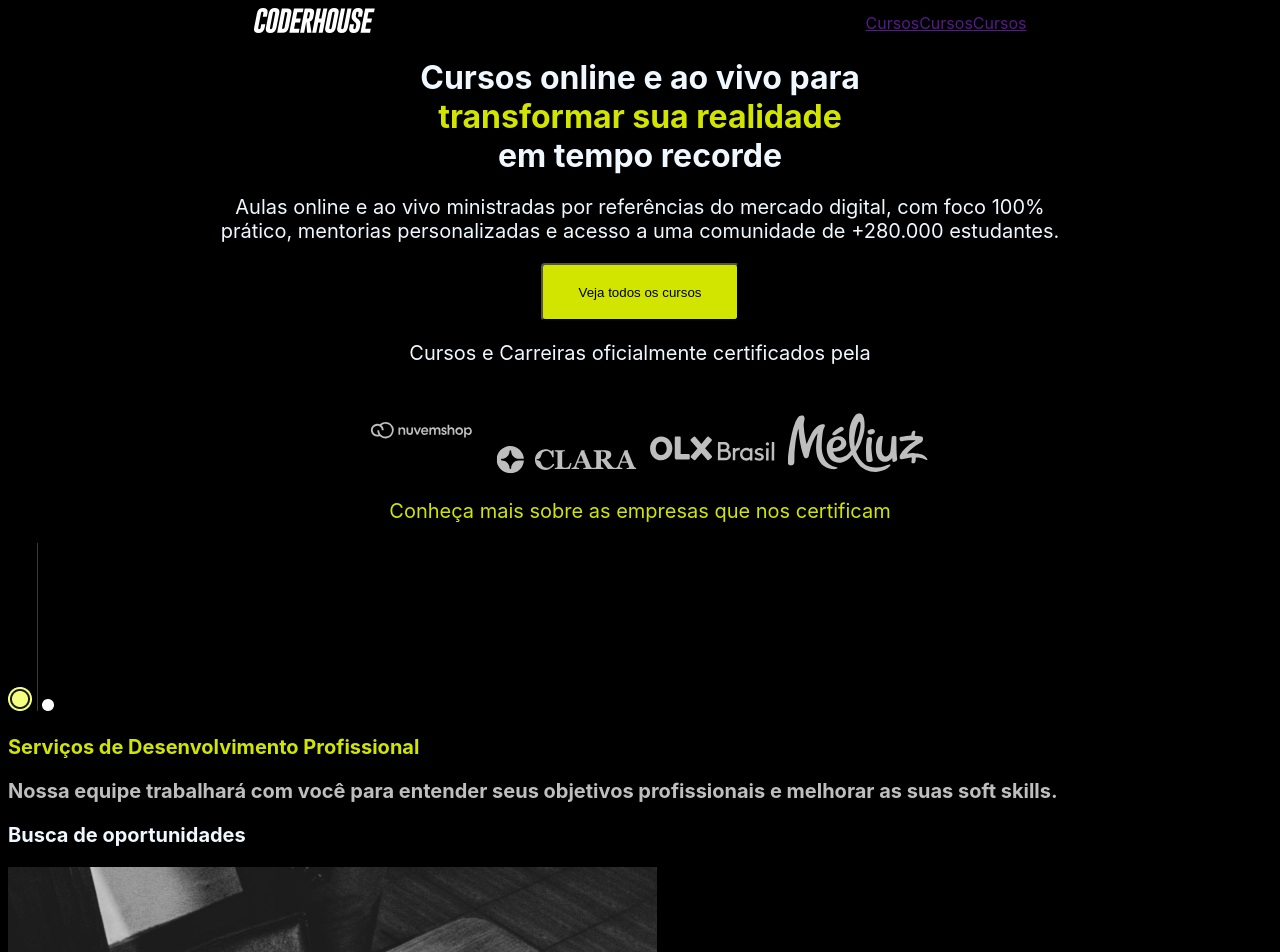
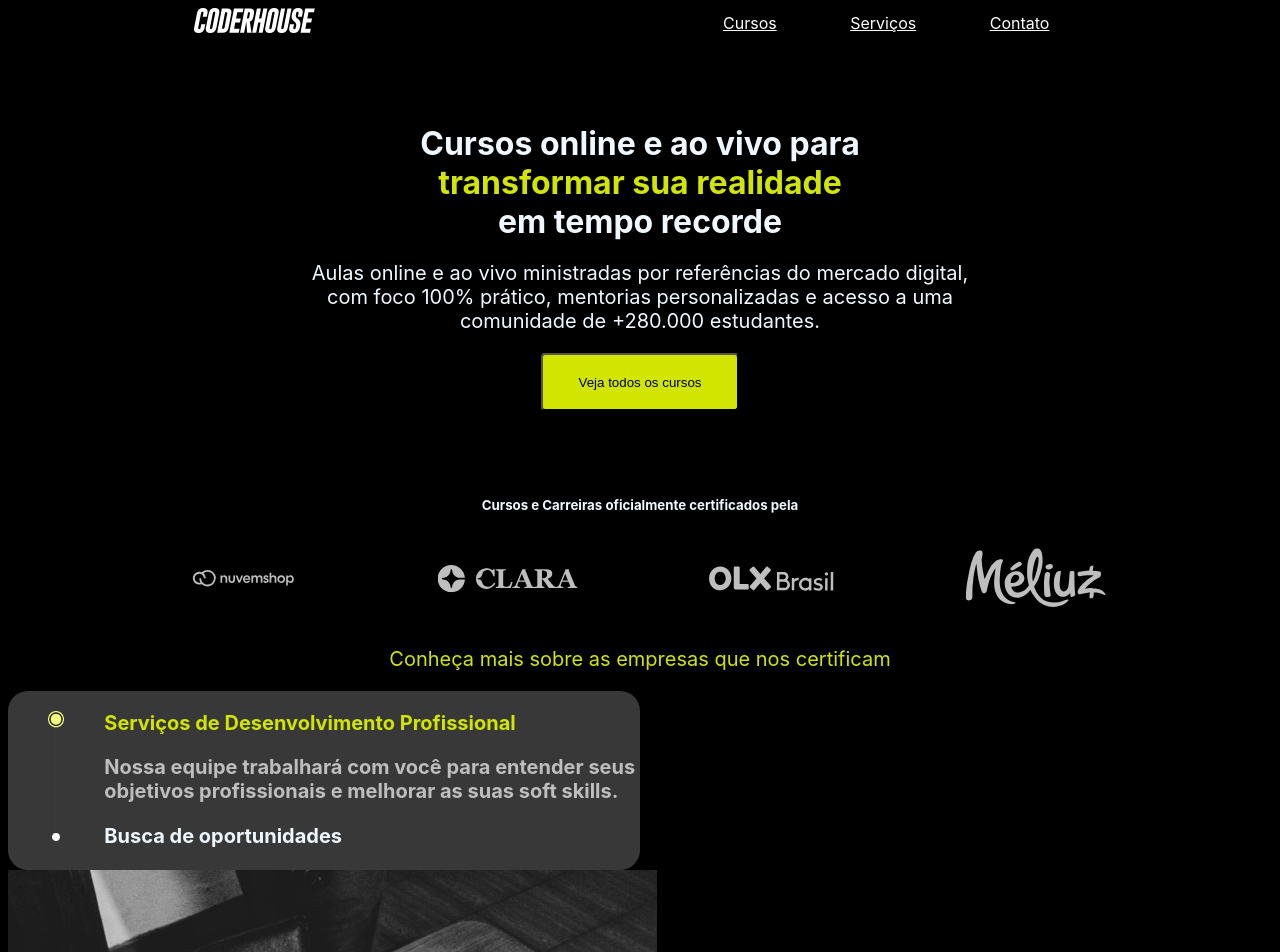
Before and after one commit to dev-bars/site_coderhouse, a plain HTML site: page index.html in a window 1280 px wide. Shown: the top 952 px of the page. Drawn offline with Linux system fonts and the light colour scheme.

Commit message:
commit orientação

```diff
--- a/index.html
+++ b/index.html
@@ -9,7 +9,7 @@
 
 <body>
 <header>
-    <section class="navbar"> <!--1 mudei de div para a, os links ficam juntos mesmo tendo a classe navbar com space around -->
+    <section class="section">
         <div>
             <img src="imagens/logo-coderhouse.svg" alt="logo da coderhouse">
         </div>
@@ -17,8 +17,8 @@
                 <div>
             <nav class="navbar">
               <a href="" class="nav_list">Cursos</a>
-              <a href="" class="nav_list">Cursos</a>
-              <a href="" class="nav_list">Cursos</a>
+              <a href="" class="nav_list">Serviços</a>
+              <a href="" class="nav_list">Contato</a>
             </nav>
         </div>
     </section>
@@ -31,7 +31,7 @@
                 tempo recorde
             </h1>
         </div>
-        <div> <!--2 Não consegui colocar font Inter no css body-->
+        <div>
             <p class="textocentro">Aulas online e ao vivo ministradas por referências do mercado digital, com foco
                 100% prático, mentorias personalizadas e acesso a uma comunidade de +280.000
                 estudantes.</p>
@@ -66,15 +66,15 @@
 
     <section class="empresas" >
         <div>
-            <p class="textocentro">Cursos e Carreiras oficialmente certificados pela</p>
+            <h5 class="textocentro">Cursos e Carreiras oficialmente certificados pela</h5>
         </div>
-        <div class="navbar"> <!--5mesmo problema 1, não está aplicando espaço around e itens estão desalinhados-->
-                    <span><img src="imagens/empresa-parceira1.svg" alt="logotipo da empresa parceira1"><//span>
-                    <span><img src="imagens/empresa-parceira2.svg" alt="logotipo da empresa parceira2"><//span>
-                    <span><img src="imagens/empresa-parceira3.svg" alt="logotipo da empresa parceira3"><//span>
-                    <span><img src="imagens/empresa-parceira4.svg" alt="logotipo da empresa parceira4"><//span>
 
-            </nav>
+        <div class="alinhamentologo">
+                    <div><img src="imagens/empresa-parceira1.svg" alt="logotipo da empresa parceira1"></div>
+                    <div><img src="imagens/empresa-parceira2.svg" alt="logotipo da empresa parceira2"></div>
+                    <div><img src="imagens/empresa-parceira3.svg" alt="logotipo da empresa parceira3"></div>
+                    <div><img src="imagens/empresa-parceira4.svg" alt="logotipo da empresa parceira4"></div>
+
         </div>
         <div>
             <p class="cortextoverde textocentro"> Conheça mais sobre as empresas que nos certificam</p>
@@ -82,11 +82,9 @@
     </section>
 
     <section class="servicos"> <!--Nesta aba de serviços não estou sabendo como colocar os elementos (imagens) ao lado esquerdo e o escrito ao lado direito dentro de uma caixa. No figma este section está na aba servico-1-->
+        <div id="alinhaimagem">
+             <img src="imagens/line.png" alt="linha">
         <div>
-            <img src="imagens/div.roundedgreen.png" alt="icone verde">
-            <img src="imagens/div.line.png" alt="linha">
-            <img src="imagens/div.roundedwhite.png" alt="icone branco">
-        </div>
 
         <div>
             <h2>
@@ -96,11 +94,14 @@
                 <p class="cortextovinza">Nossa equipe trabalhará com você para entender seus objetivos
                     profissionais e melhorar as suas soft skills.</p>
             </h3>
-            <h2>
+            <h4>
                 <p>Busca de oportunidades</p>
-            </h2>
+            </h4>
         </div>
+    </section>
 
+
+    <section>
         <div>
             <img src="imagens/imagem-servico.png" alt="imagem de um computador com aluno estudando">
         </div>
@@ -114,7 +115,7 @@
 
     <section>
         <div>
-        <form>
+        <form class="designform">
             <p>Nome</p>
             <input type="text" value="Insira seu nome completo"> <!--Como apagar o texto quando clica na caixa?-->
 
@@ -125,11 +126,7 @@
             <p>Mensagem</p>
             <textarea cols="30" rows="10">Como podemos ajudar?
             </textarea> <!--aqui não consegui colocar o texto em value-->
-        </div>
-
-        <div>
             <button type="button" class="botaoverde">Enviar</button>
-        </div>
         </form>
     </section>
 
--- a/style.css
+++ b/style.css
@@ -27,6 +27,13 @@ p {
 
 }
 
+.alinhamentologo{
+    display: flex;
+    flex-direction: row;
+    align-items: center;
+    justify-content: center;
+    gap: 123px;
+}
 
 .textocentro {
     text-align: center;
@@ -53,7 +60,20 @@ p {
     display: flex;
     justify-content: space-around;
     align-items: center;
-}
+    /*gap: 20px;*/
+    width: 400px;
+ }
+
+.navbar a {
+       color: #FFF;
+      }
+
+
+.section {
+    display: flex;
+    justify-content: space-around;
+    align-items: center;
+    }
 
 .nav_list {
     display: flex;
@@ -66,3 +86,41 @@ p {
     justify-content: center;
     align-items: center;
 }
+
+.servicos {
+    display: flex;
+    gap: 10px;
+}
+
+.servicos #alinhaimagem{
+    background-color: rgb(56, 56, 56);
+    display: flex;
+    flex-direction: row;
+   justify-content:space-around;
+   gap: 40px;
+    width: 632px;
+    height: 266;
+    border-radius: 20px;
+   }
+
+.servicos #alinhaimagem img{
+
+    margin-top: 20px;
+    margin-left: 40px;
+    margin-bottom: 20px;
+    width: 20px;
+    height: 130px;
+    }
+
+    .cursos {
+        margin: 86px;
+    }
+
+    .designform {
+        background-color: rgb(56, 56, 56);
+        display: flex;
+        flex-direction: column;
+        width: 330px;
+        height: 480px;
+        border-radius: 20px;
+       }
```
Also changed, not shown: imagens/line.png (added).
